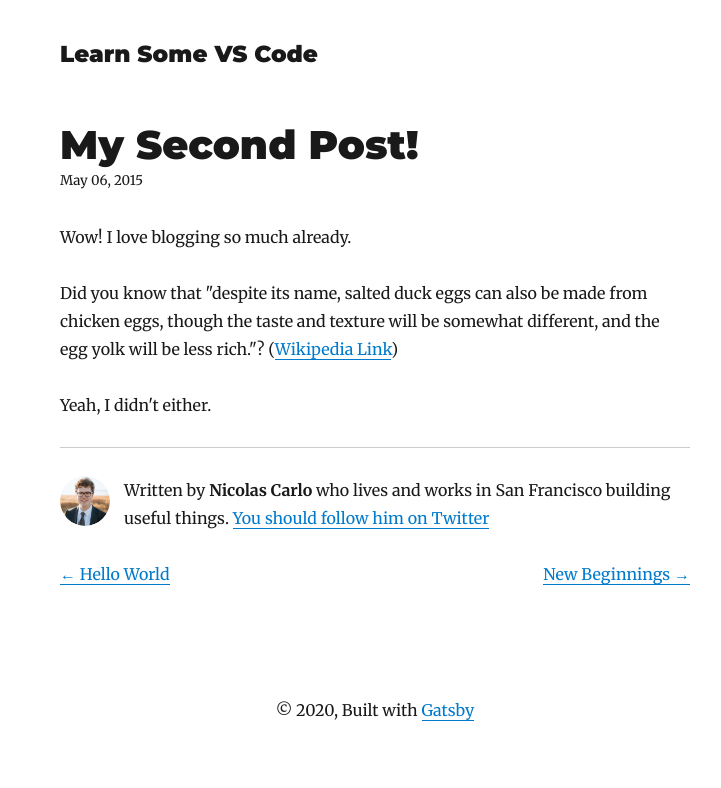
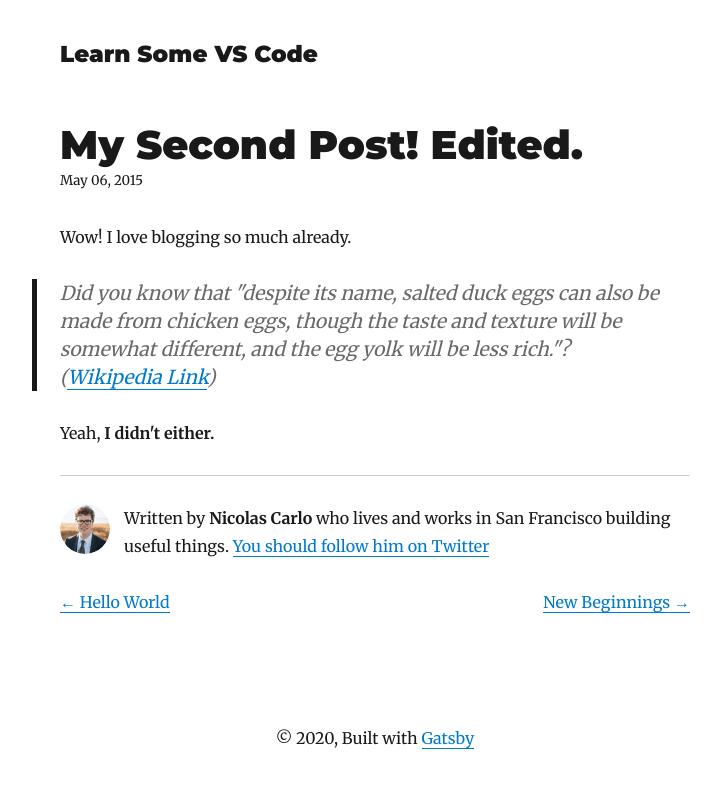
Before and after one commit to AlexRogalskiy/learnsomevscode.com, a Gatsby site: page /blog/my-second-post/ in a window 1280 px wide. Shown: the whole page, without its empty margins (265-986 px from the left). Built offline with nearby package versions, Linux system fonts and the light colour scheme; Gatsby itself is replaced by a stand-in of ours; some packages are replaced by stand-ins of ours.

Commit message:
Update Blog “my-second-post/index”

```diff
--- a/content/blog/my-second-post/index.md
+++ b/content/blog/my-second-post/index.md
@@ -1,13 +1,13 @@
 ---
-title: My Second Post!
-date: "2015-05-06T23:46:37.121Z"
+path: my-second-post
+date: '2015-05-06T23:46:37.121Z'
+title: My Second Post! Edited.
+description: Test of a second post
 ---
-
 Wow! I love blogging so much already.
 
-Did you know that "despite its name, salted duck eggs can also be made from
-chicken eggs, though the taste and texture will be somewhat different, and the
-egg yolk will be less rich."?
-([Wikipedia Link](http://en.wikipedia.org/wiki/Salted_duck_egg))
+> Did you know that "despite its name, salted duck eggs can also be made from chicken eggs, though the taste and texture will be somewhat different, and the
+> egg yolk will be less rich."?
+> ([Wikipedia Link](http://en.wikipedia.org/wiki/Salted_duck_egg))
 
-Yeah, I didn't either.
+Yeah, **I didn't either.**
```
